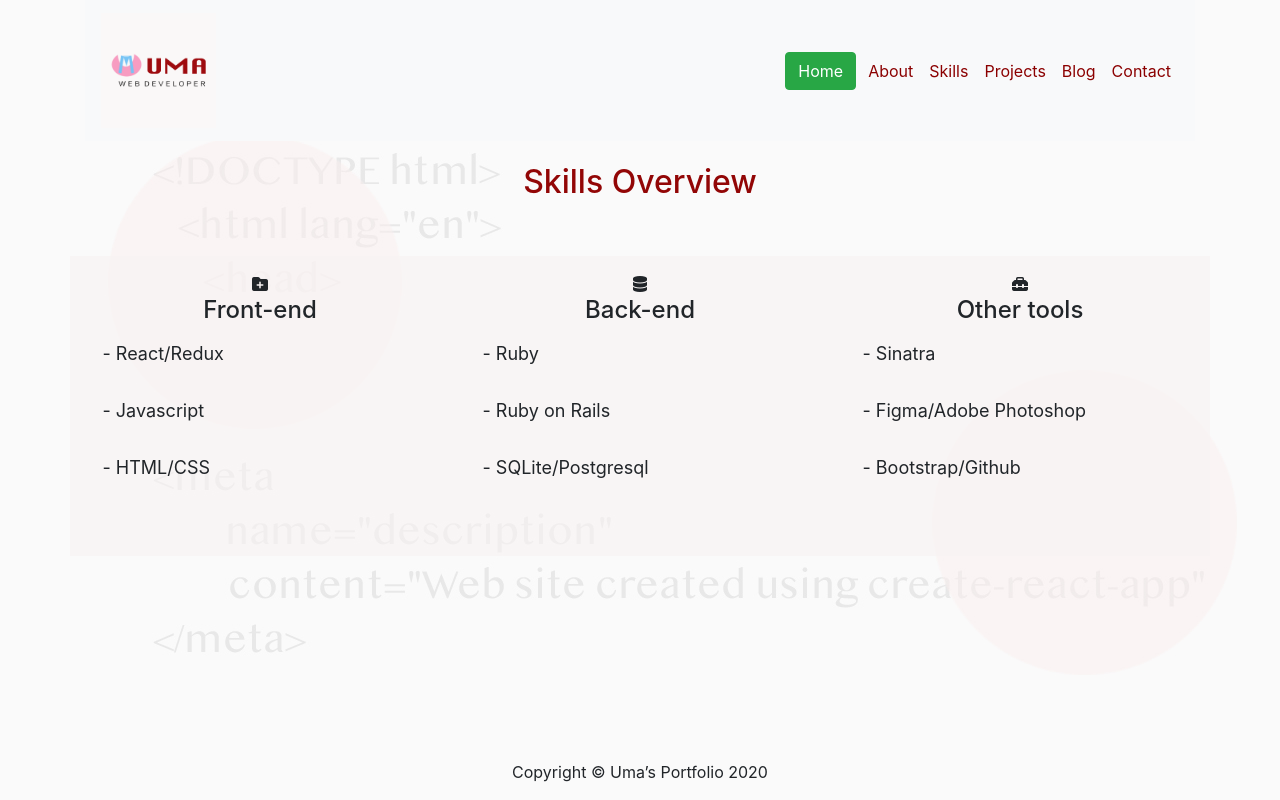
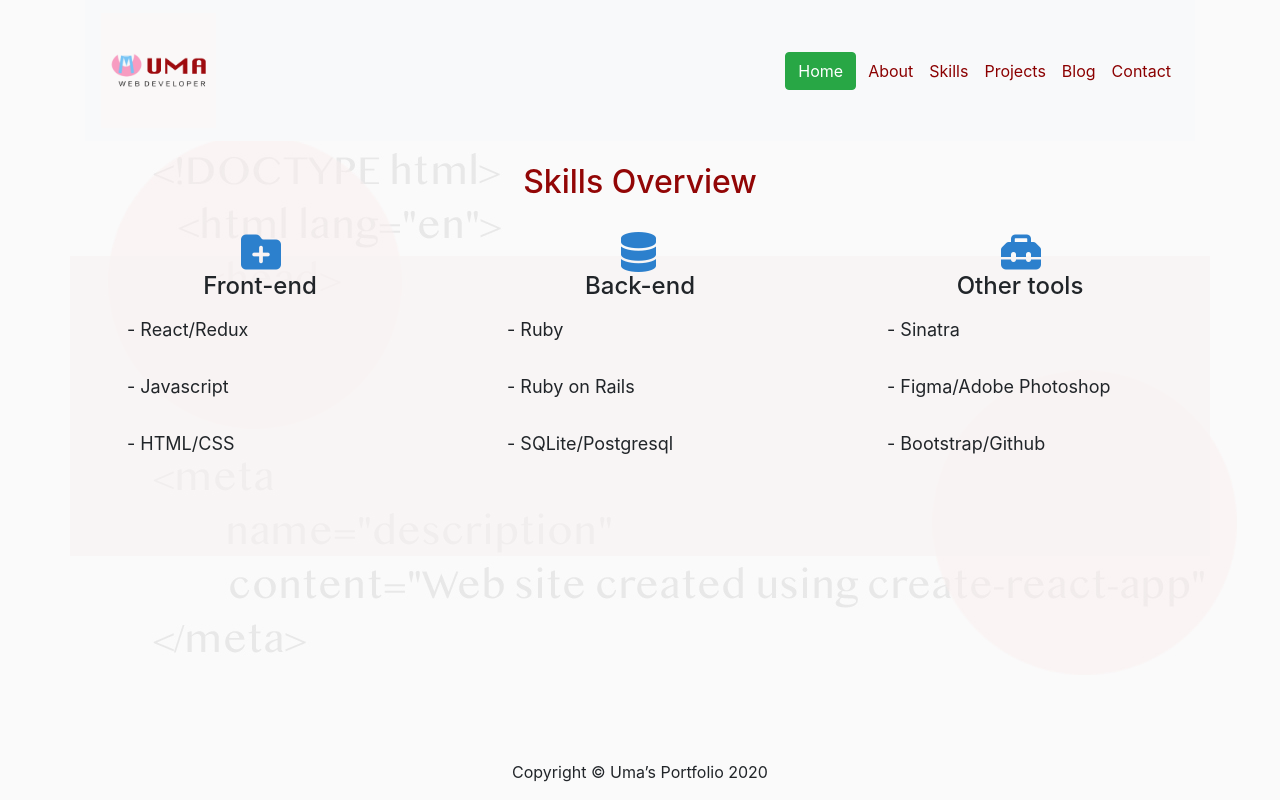
Before and after one commit to mdr-uma/portfolio, a React (Create React App) app: page /skills in a window 1280 px wide. Built offline with nearby package versions, Linux system fonts and the light colour scheme.

Commit message:
add style on icons class & change margin in p tag

```diff
--- a/src/index.css
+++ b/src/index.css
@@ -78,5 +78,13 @@ p {
   text-align: left;
   font-size: large;
   padding: 2%;
-  margin-left: 3%;
+  margin-left: 10%;
 }
+
+.icons {
+  font-size: 40px;
+  position: absolute;
+  top: -8%;
+  left: 45%;
+  color: #2C80CD;
+}
```
